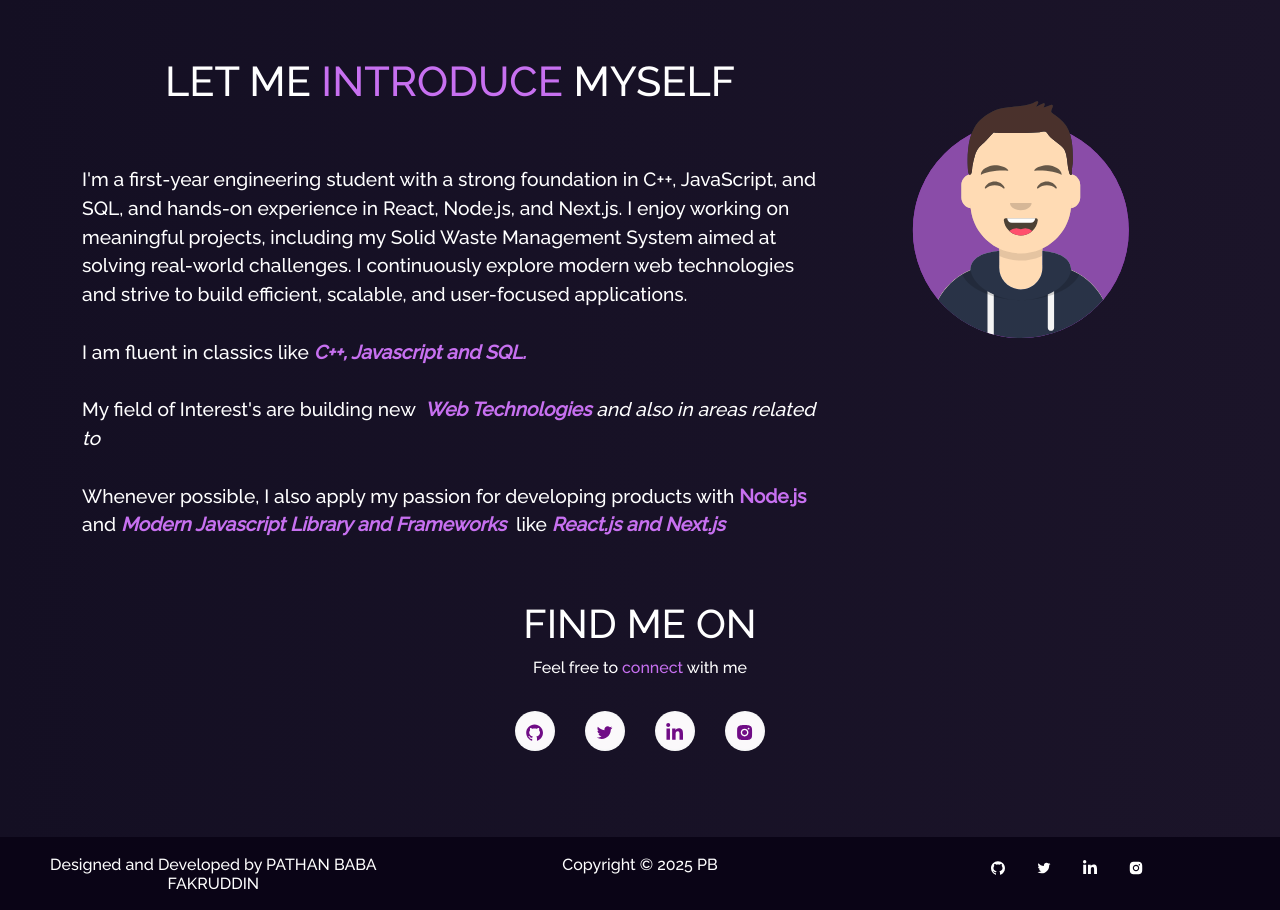
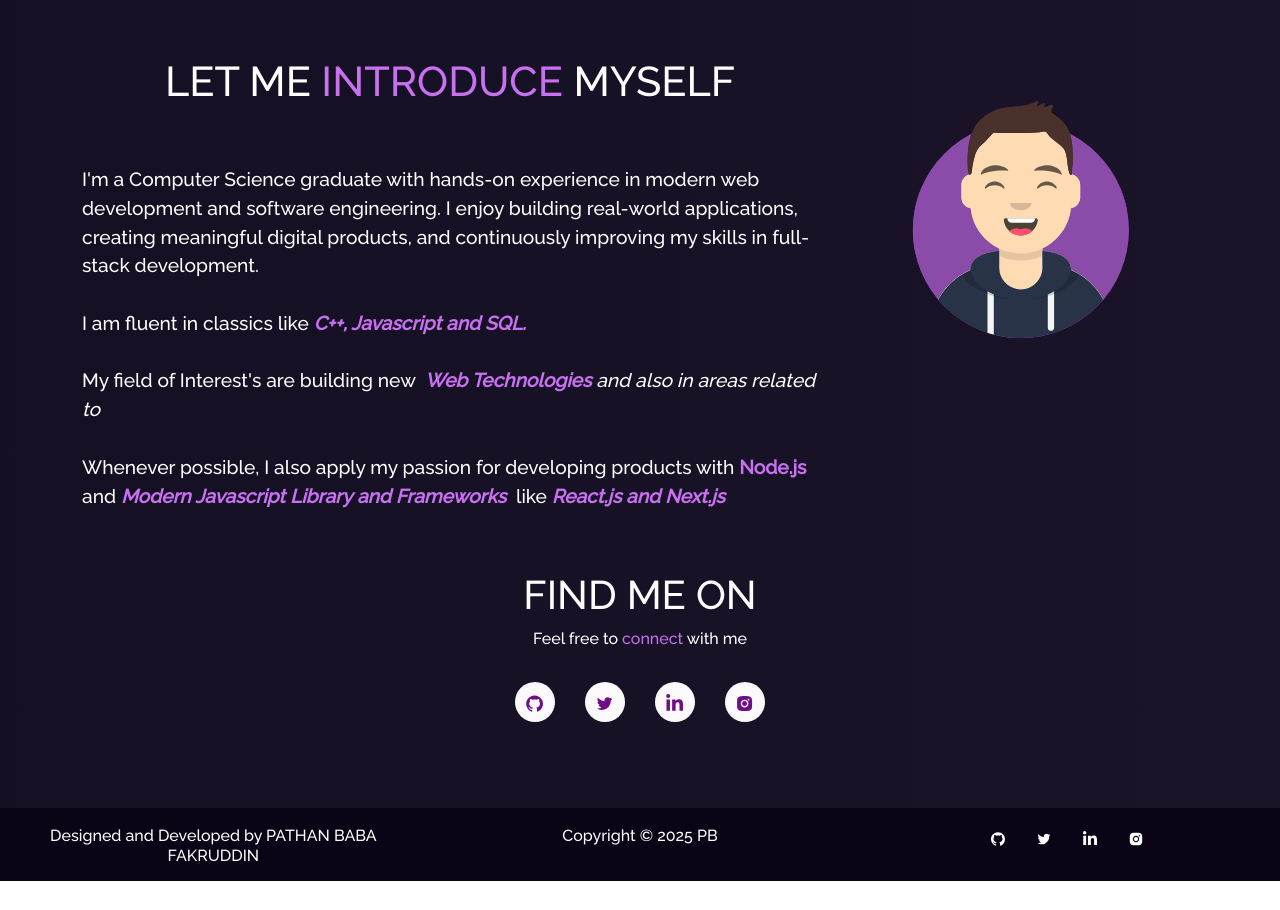
Before and after one commit to Pathan123321/My-Portfolio, a React (Create React App) app: page / in a window 1280 px wide. Shown: the part 819-1729 px from the top of the page. After the commit the page ends 1700 px from the top, so only its background shows below. Built offline with nearby package versions, Linux system fonts and the light colour scheme.

Commit message:
Revise introduction in Home2.js
Updated personal introduction in Home2.js to reflect new qualifications and experiences.

```diff
--- a/src/components/Home/Home2.js
+++ b/src/components/Home/Home2.js
@@ -18,7 +18,8 @@
               LET ME <span className="purple"> INTRODUCE </span> MYSELF
             </h1>
             <p className="home-about-body">
-              I'm a first-year engineering student with a strong foundation in C++, JavaScript, and SQL, and hands-on experience in React, Node.js, and Next.js. I enjoy working on meaningful projects, including my Solid Waste Management System aimed at solving real-world challenges. I continuously explore modern web technologies and strive to build efficient, scalable, and user-focused applications.
+I'm a Computer Science graduate with hands-on experience in modern web development and software engineering.
+I enjoy building real-world applications, creating meaningful digital products, and continuously improving my skills in full-stack development.
               <br />
               <br />I am fluent in classics like
               <i>
```
